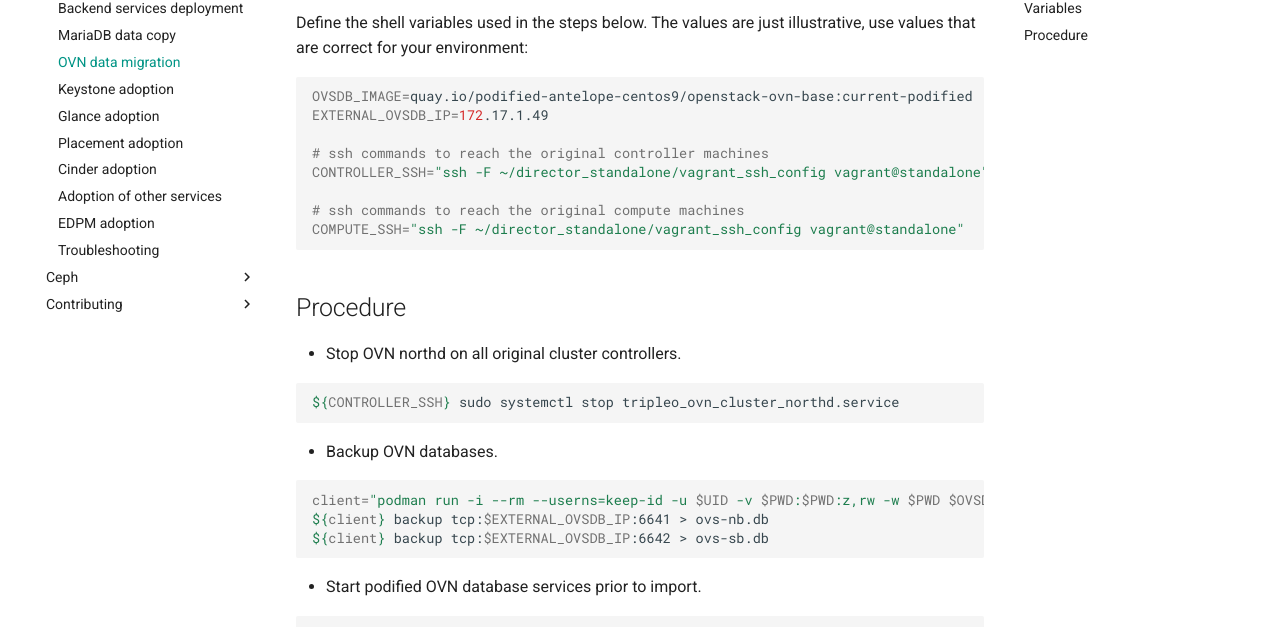
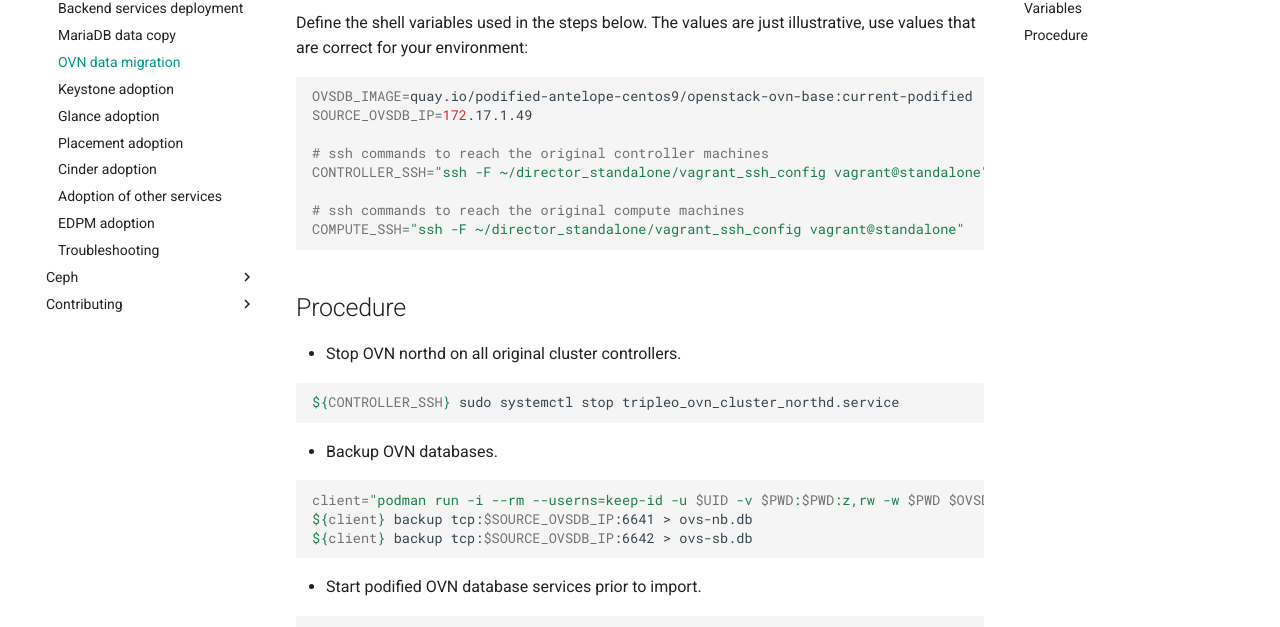
Before and after one commit to openstack-k8s-operators/data-plane-adoption, an MkDocs documentation site: the page built from docs/openstack/ovn_adoption.md, in a window 1280 px wide and 900 px high, scrolled down 737 px. Shown: the part 154-781 px from the top of the window. Built offline with MkDocs 1.6.1 and Material for MkDocs 9.7.7, drawn with Linux system fonts in a browser that asks for light colours; comment, search, counter and statistics services are not loaded; the version menu is left out.

````diff
--- a/docs/openstack/ovn_adoption.md
+++ b/docs/openstack/ovn_adoption.md
@@ -32,7 +32,7 @@ just illustrative, use values that are correct for your environment:
 
 ```bash
 OVSDB_IMAGE=quay.io/podified-antelope-centos9/openstack-ovn-base:current-podified
-EXTERNAL_OVSDB_IP=172.17.1.49
+SOURCE_OVSDB_IP=172.17.1.49
 
 # ssh commands to reach the original controller machines
 CONTROLLER_SSH="ssh -F ~/director_standalone/vagrant_ssh_config vagrant@standalone"
@@ -53,8 +53,8 @@ ${CONTROLLER_SSH} sudo systemctl stop tripleo_ovn_cluster_northd.service
 
 ```bash
 client="podman run -i --rm --userns=keep-id -u $UID -v $PWD:$PWD:z,rw -w $PWD $OVSDB_IMAGE ovsdb-client"
-${client} backup tcp:$EXTERNAL_OVSDB_IP:6641 > ovs-nb.db
-${client} backup tcp:$EXTERNAL_OVSDB_IP:6642 > ovs-sb.db
+${client} backup tcp:$SOURCE_OVSDB_IP:6641 > ovs-nb.db
+${client} backup tcp:$SOURCE_OVSDB_IP:6642 > ovs-sb.db
 ```
 
 - Start podified OVN database services prior to import.
````
Also changed, not shown: docs/README.md (+1 -1 lines), docs/openstack/stop_openstack_services.md (renamed from docs/openstack/stop_services.md, +6 -2 lines), 7 other files.
